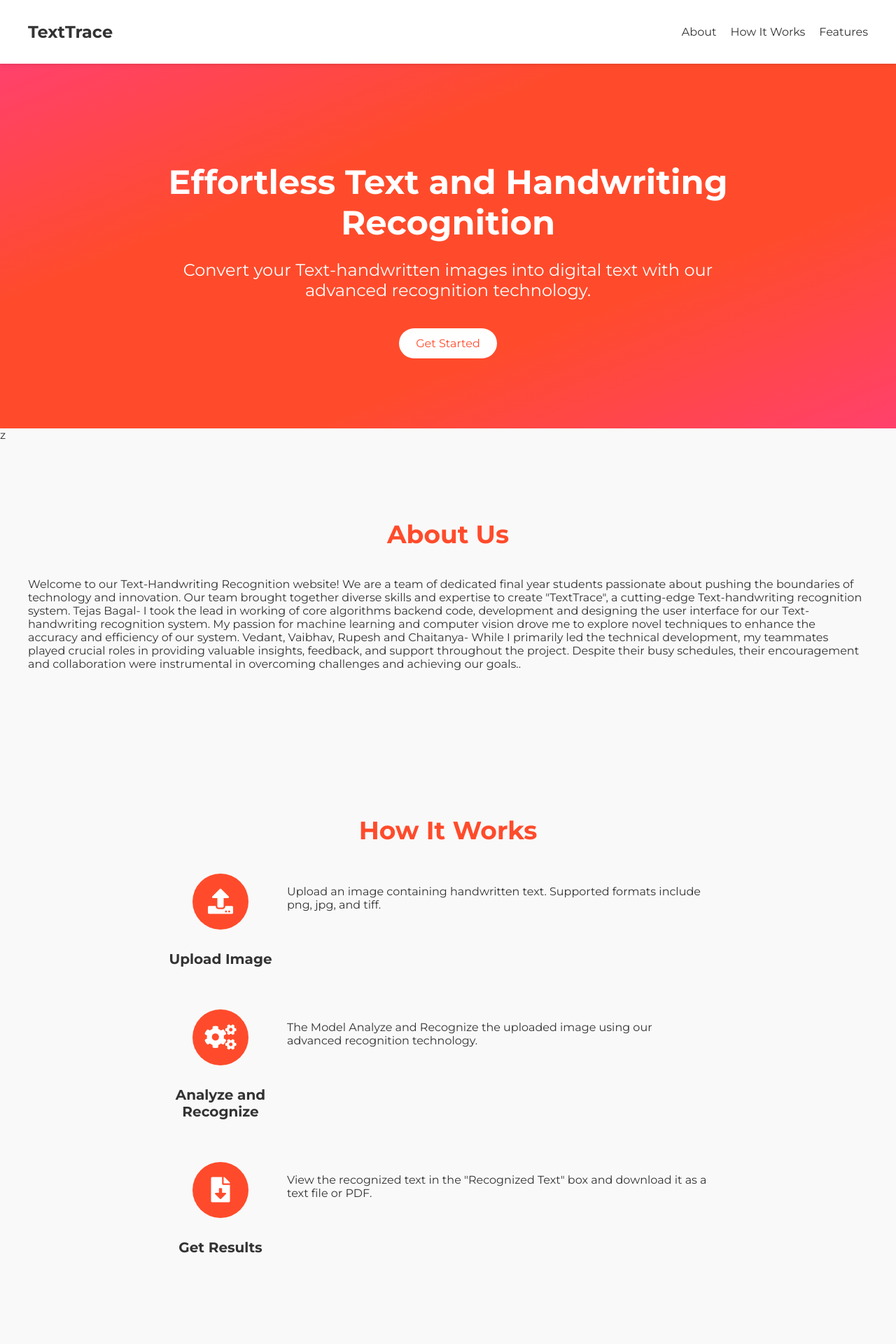
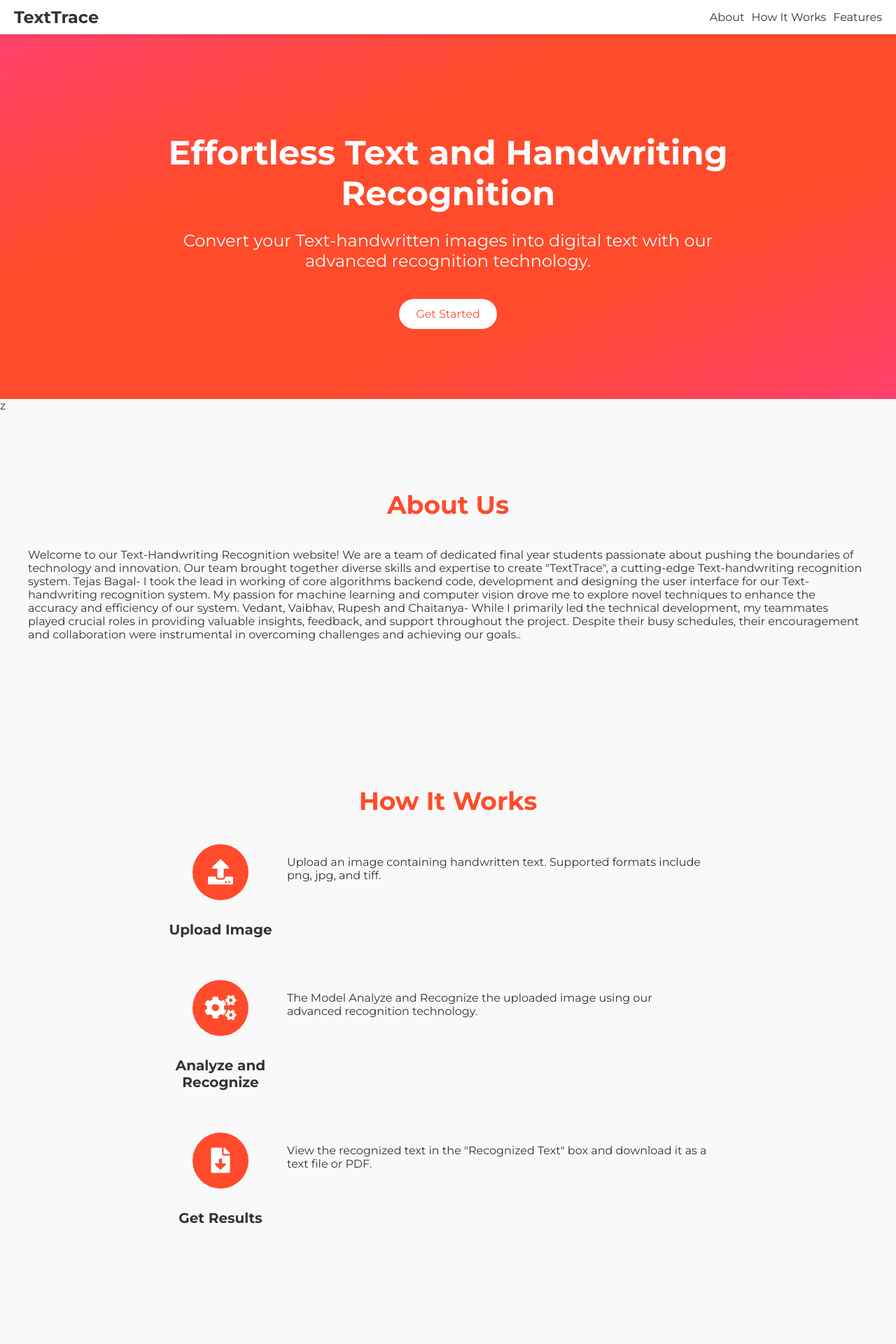
Before and after one commit to TheTJ47/TextTrace-, a Flask app: template templates/index.html in a window 1280 px wide. Shown: the top 1920 px of the page at 70% size. Run offline with Flask 3, Linux system fonts and the light colour scheme; the template is opened without the code that fills it, so the values that code supplies are empty; some libraries are stand-ins or nearby versions.

Commit message:
Ui change

```diff
--- a/app.py
+++ b/app.py
@@ -2412,7 +2412,128 @@
 
 
 
-from flask import Flask, request, jsonify, send_file, make_response
+# from flask import Flask, request, jsonify, send_file, make_response
+# import cv2
+# import numpy as np
+# import io
+# from fpdf import FPDF
+# import tempfile
+# import pytesseract
+# import docx
+# from docx import Document
+# import locale
+# import os
+
+
+# app = Flask(__name__)
+
+
+# # Configure pytesseract path to Tesseract executable
+# # # Get the path to the Tesseract executable from environment variable
+# # TESSERACT_PATH = os.environ.get('TESSERACT_PATH', '/static/Tesseract-OCR/tesseract.exe')
+
+# # # Set the path to the Tesseract executable
+# # pytesseract.pytesseract.tesseract_cmd = TESSERACT_PATH
+
+# pytesseract.pytesseract.tesseract_cmd = r"C:\Program Files\Tesseract-OCR\tesseract.exe"
+
+
+# @app.errorhandler(Exception)
+# def handle_error(e):
+#     # Log the exception
+#     print(e)
+#     return jsonify({'error': 'An unexpected error occurred'}), 500
+
+# @app.route('/recognize_handwriting', methods=['POST'])
+# def recognize_handwriting():
+#     # Get the image file from the request
+#     image_file = request.files['image']
+
+#     # Convert the image data to OpenCV format
+#     img_array = np.frombuffer(image_file.read(), dtype=np.uint8)
+#     img = cv2.imdecode(img_array, cv2.IMREAD_COLOR)
+
+#     # Check if the image was loaded successfully
+#     if img is None:
+#         return jsonify({'error': 'Unable to read the image'}), 500
+
+#     # Perform OCR using pytesseract
+#     text_detected = pytesseract.image_to_string(img)
+
+#     # Check if text was detected
+#     if not text_detected.strip():
+#         return jsonify({'error': 'No text detected in the image'}), 400
+
+#     # Remove non-ASCII characters from the text
+#     text_detected_cleaned = ''.join(char for char in text_detected if ord(char) < 128)
+
+#     # Convert detected text to PDF
+#     pdf = FPDF()
+#     pdf.add_page()
+#     pdf.set_font("Arial", size=12)
+#     pdf.cell(200, 10, txt="Handwriting Recognition Result", ln=True, align="C")
+#     pdf.cell(200, 10, txt="", ln=True)
+#     pdf.multi_cell(0, 10, txt=text_detected_cleaned)
+
+#     # Create a temporary file to save the PDF
+#     with tempfile.NamedTemporaryFile(delete=False) as tmp_file:
+#         pdf.output(tmp_file.name)
+#         tmp_file.seek(0)
+
+#         # Send the temporary file as an attachment
+#         response = make_response(send_file(tmp_file.name, as_attachment=True))
+#         response.headers['Content-Disposition'] = 'attachment; filename=recognized_text.pdf'
+#         return response
+
+# @app.route('/download_text', methods=['POST'])
+# def download_text():
+#     # Get the image file from the request
+#     image_file = request.files['image']
+
+#     # Convert the image data to OpenCV format
+#     img_array = np.frombuffer(image_file.read(), dtype=np.uint8)
+#     img = cv2.imdecode(img_array, cv2.IMREAD_COLOR)
+
+#     # Check if the image was loaded successfully
+#     if img is None:
+#         return jsonify({'error': 'Unable to read the image'}), 500
+
+#     # Perform OCR using pytesseract
+#     text_detected = pytesseract.image_to_string(img)
+
+#     # Check if text was detected
+#     if not text_detected.strip():
+#         return jsonify({'error': 'No text detected in the image'}), 400
+
+#     # Remove non-ASCII characters from the text
+#     text_detected_cleaned = ''.join(char for char in text_detected if ord(char) < 128)
+
+#     # Create a Word document with the text content
+#     doc = Document()
+#     doc.add_heading('Handwriting Recognition Result', 0)
+#     doc.add_paragraph(text_detected_cleaned)
+
+#     # Create a temporary file to save the Word document
+#     with tempfile.NamedTemporaryFile(delete=False, suffix='.docx') as tmp_file:
+#         doc.save(tmp_file.name)
+#         tmp_file.seek(0)
+
+#         # Send the temporary file as an attachment
+#         response = make_response(send_file(tmp_file.name, as_attachment=True))
+#         response.headers['Content-Disposition'] = 'attachment; filename=recognized_text.docx'
+#         return response
+
+# if __name__ == '__main__':
+#     # Run Flask app on all network interfaces
+#     app.run(host='0.0.0.0', port=5000, debug=True)
+
+
+
+
+
+
+
+from flask import Flask, render_template, request, jsonify, send_file, make_response
 import cv2
 import numpy as np
 import io
@@ -2424,22 +2545,24 @@ from docx import Document
 import locale
 import os
 
-
 app = Flask(__name__)
 
-
 # Configure pytesseract path to Tesseract executable
-# Get the path to the Tesseract executable from environment variable
-TESSERACT_PATH = os.environ.get('TESSERACT_PATH', '/static/Tesseract-OCR/tesseract.exe')
-
-# Set the path to the Tesseract executable
-pytesseract.pytesseract.tesseract_cmd = TESSERACT_PATH
-
-@app.errorhandler(Exception)
-def handle_error(e):
-    # Log the exception
-    print(e)
-    return jsonify({'error': 'An unexpected error occurred'}), 500
+# Update the path below to where Tesseract is installed on your system
+
+
+pytesseract.pytesseract.tesseract_cmd = r"C:\Program Files\Tesseract-OCR\tesseract.exe"
+
+
+
+# Define paths to CSS and JavaScript files
+CSS_PATH = "../style.css"
+SCRIPT_PATH = "../script.js"
+
+@app.route('/')
+def index():
+    return render_template('index.html')
+
 
 @app.route('/recognize_handwriting', methods=['POST'])
 def recognize_handwriting():
@@ -2519,3 +2642,8 @@ def download_text():
         response = make_response(send_file(tmp_file.name, as_attachment=True))
         response.headers['Content-Disposition'] = 'attachment; filename=recognized_text.docx'
         return response
+
+if __name__ == '__main__':
+    import os
+    port = int(os.environ.get('PORT', 5000))
+    app.run(host='0.0.0.0', port=port)
--- a/static/style.css
+++ b/static/style.css
@@ -21,9 +21,9 @@ nav {
   display: flex;
   justify-content: space-between;
   align-items: center;
-  padding: 20px;
-  max-width: 1200px;
-  margin: 0 auto;
+  padding: 10px 20px; /* Increase padding */
+  max-width: 100%; /* Set max-width to 100% */
+  margin: 0; /* Remove margin */
 }
 
 .logo a {
@@ -36,10 +36,12 @@ nav {
 nav ul {
   list-style: none;
   display: flex;
+  margin: 0; /* Remove margin */
+  padding: 0; /* Remove padding */
 }
 
 nav ul li {
-  margin-left: 20px;
+  margin-left: 10px; /* Reduce margin */
 }
 
 nav ul li a {
@@ -98,7 +100,7 @@ nav ul li a:hover {
 .container {
   max-width: 1200px;
   margin: 0 auto;
-  padding: 0 20px;
+  padding: 0; /* Remove padding */
 }
 
 .section h2 {
```
